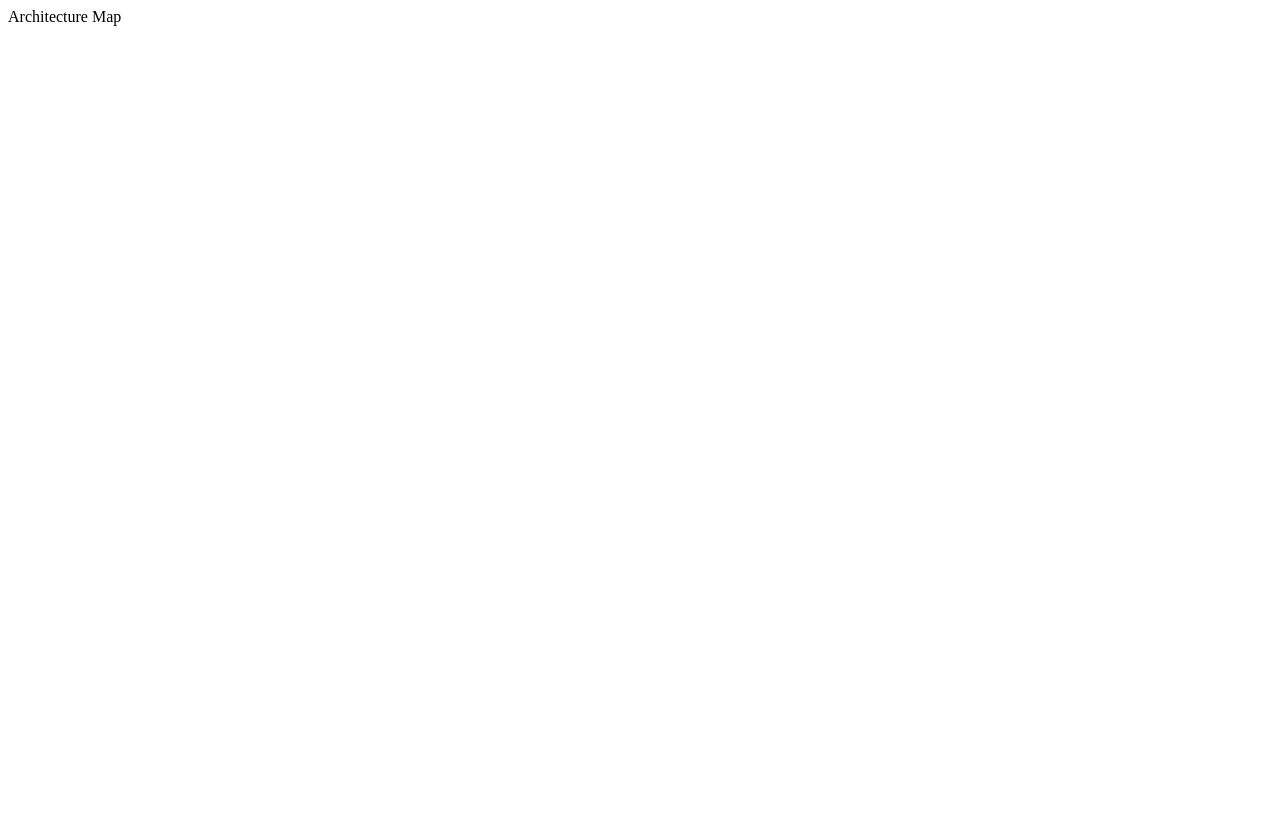
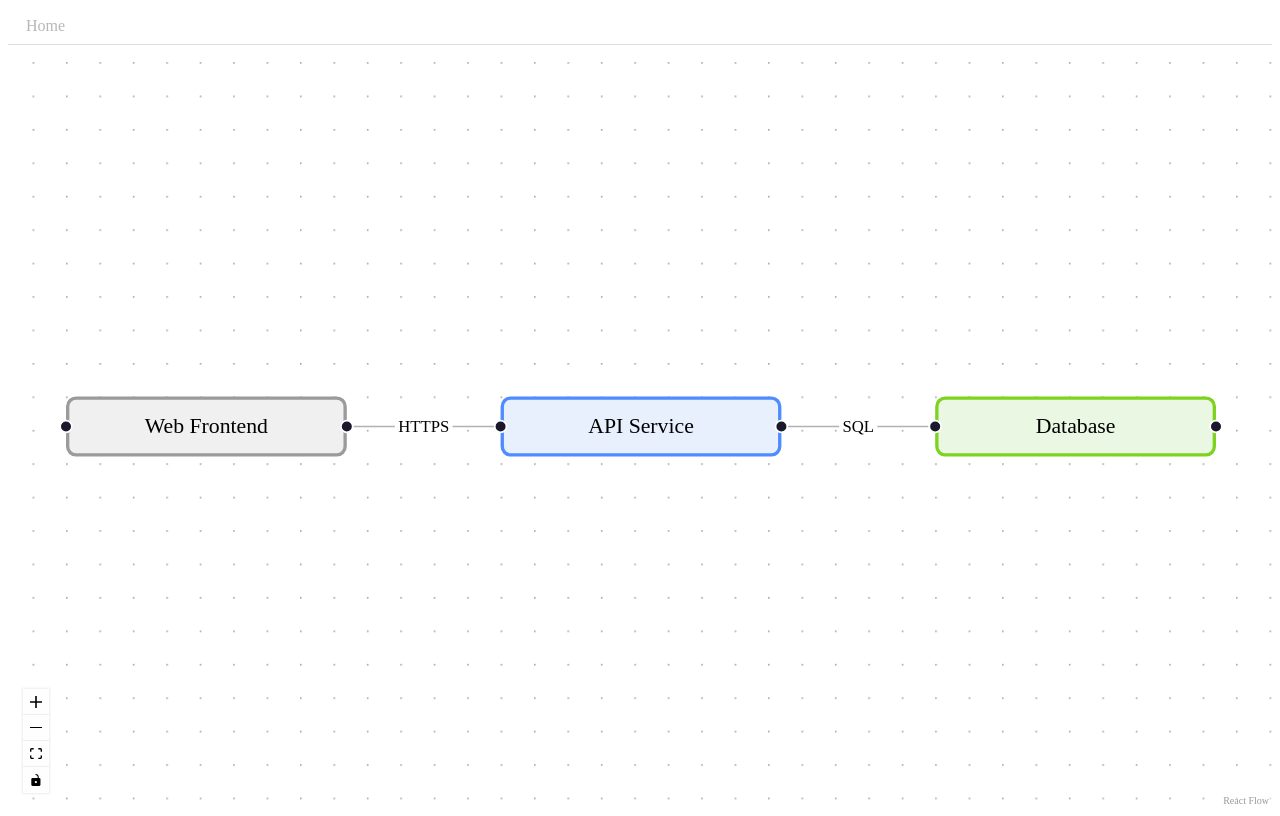
Before and after one commit to Andrewdpg/cartogram, a React (Vite) app: page / in a window 1280 px wide. Built offline with nearby package versions, Linux system fonts and the light colour scheme.

Commit message:
feat: wire App to route-driven DiagramPage

```diff
--- a/src/App.tsx
+++ b/src/App.tsx
@@ -1,3 +1,12 @@
+import { BrowserRouter, Routes, Route } from 'react-router-dom'
+import { DiagramPage } from './components/DiagramPage'
+
 export function App() {
-  return <div>Architecture Map</div>
+  return (
+    <BrowserRouter>
+      <Routes>
+        <Route path="/*" element={<DiagramPage />} />
+      </Routes>
+    </BrowserRouter>
+  )
 }
```
Also changed, not shown: 1 other file (tests, documents, lock files or other folders).
